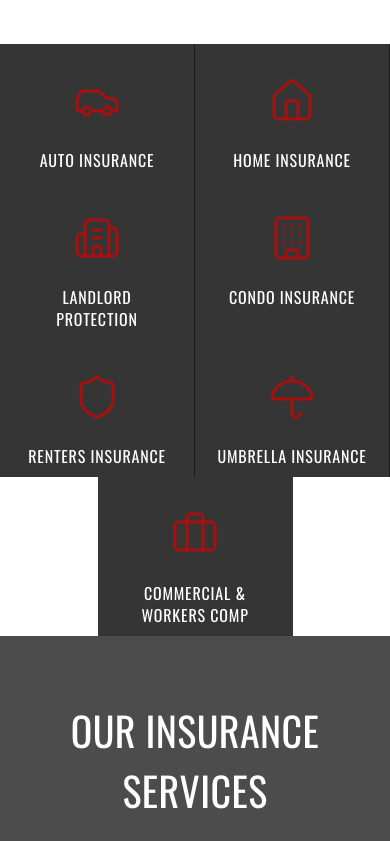
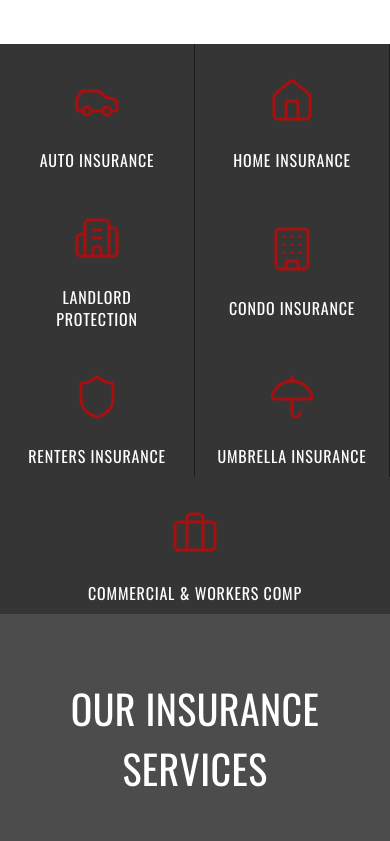
Before and after one commit to bmichelson86-create/biddle-shaw-nextjs, a Next.js app: page / in a window 390 px wide. Shown: the part 950-1791 px from the top of the page. Built offline with nearby package versions, Linux system fonts and the light colour scheme.

Commit message:
fix: ServicesGrid 7th card full width on mobile

```diff
--- a/components/home/ServicesGrid.tsx
+++ b/components/home/ServicesGrid.tsx
@@ -101,7 +101,7 @@ export default function ServicesGrid() {
             <Link
               key={service.slug}
               href={`/services/${service.slug}`}
-              className={`services-card group flex flex-col items-center text-center transition-colors hover:bg-darker col-span-1 last:col-span-2 last:mx-auto last:w-1/2 sm:w-auto sm:col-span-1 ${
+              className={`services-card group flex flex-col items-center justify-center text-center transition-colors hover:bg-darker col-span-1 last:col-span-2 lg:last:col-span-1 ${
                 i < SERVICES.length - 1 ? "border-r" : ""
               }`}
               style={{
```
